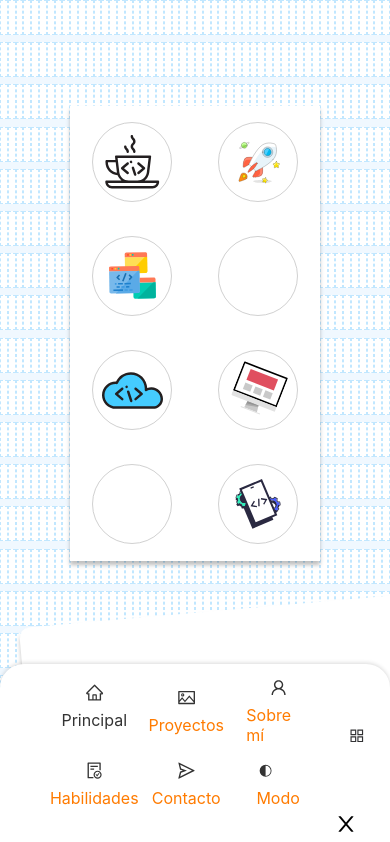
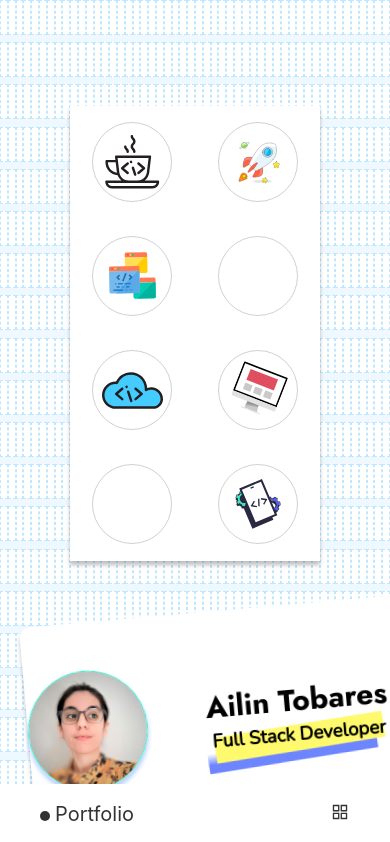
Before and after one commit to a1l1n/Portfolio, a React (Create React App) app: page / in a window 390 px wide. Shown: the top 842 px of the page. Built offline with nearby package versions, Linux system fonts and the light colour scheme.

Commit message:
feat(navbar): add responsive css

```diff
--- a/src/Components/NavBar/NavBar.jsx
+++ b/src/Components/NavBar/NavBar.jsx
@@ -12,7 +12,7 @@ import Styles from "./NavBar.module.css";
 
 export const NavBar = () => {
     const [ Toggle, showMenu ] = useState(false);
-    console.log("Esto es Toggle: ", Toggle)
+    console.log(Toggle)
 
     const [selectedItem, setSelectedItem] = useState(0);
     const items = ['Principal', 'Proyectos', 'Sobre mí', 'Habilidades', 'Contacto'];
@@ -25,7 +25,7 @@ export const NavBar = () => {
     <header className={`${Styles.header} ${Styles.fixedBottom}`}>
         <nav className={Styles.nav}>
             {
-              Toggle ?
+              !Toggle ?
               <div className={Styles.nav_logo}>
                 <BsCircleFill className={Styles.nav_logo_icon} />
                 Portfolio
@@ -33,8 +33,9 @@ export const NavBar = () => {
               :
               null
             }
+       <div className={Toggle ? Styles.nav_menu : Styles.show_menu }>
 
-            <ul className={Styles.nav_container}>
+            <ul className={Toggle ? Styles.nav_menu_grid : Styles.nav_container}>
             {items.map((item, index) => (
                 <li
                 key={index}
@@ -56,10 +57,13 @@ export const NavBar = () => {
                   Modo
                 </li>
             </ul>
-            <div id='bottom-navbar-indicator' className={`${Styles.indicator} ${Styles[`indicator-${selectedItem}`]}`}></div>
+       </div>
+            <div id='bottom-navbar-indicator' className={ `${Styles.indicator} ${Styles[`indicator-${selectedItem}`]}` }></div>
+
             <div>
-            <AiOutlineClose className={Styles.nav_close} onClick={() => showMenu(!Toggle)}/>
+            <AiOutlineClose className={Toggle ? Styles.nav_close : Styles.nav_close_inactive} onClick={() => showMenu(!Toggle)}/>
             </div>
+
             <div className={Styles.nav_toggle} onClick={() => showMenu(!Toggle)}>
             <AiOutlineAppstore />
             </div>
--- a/src/Components/NavBar/NavBar.module.css
+++ b/src/Components/NavBar/NavBar.module.css
@@ -14,8 +14,6 @@
 
 .nav {
     position: relative;
-    display: flex;
-    align-items: center;
     height: 80px;
     width: 720px;
     border-radius: 10px;
@@ -28,7 +26,8 @@
     position: relative;
     width: 90%;
     height: 100%;
-    margin: auto;
+    margin-left: auto;
+    margin-right: auto;
     display: flex;
     align-items: center;
     justify-content: space-between;
@@ -59,11 +58,15 @@
     transition: 0.3s;
 }
 
+.show_menu {
+    margin-top: 0.8em;
+}
+
 .nav_menu_icon {
     font-size: 1.8rem;
     height: 50%;
     transition: 0.3s;
-    margin-bottom: .5rem;
+    margin-bottom: .4rem;
     color: var(--text-color);
 }
 
@@ -115,26 +118,8 @@
 
 /* --------------------------------------------------- */
 
-.nav_close, .nav_toggle, .nav_logo {
+.nav_close, .nav_close_inactive, .nav_toggle, .nav_logo {
     display: none;
-}
-
-.nav_menu_grid {
-    display: flex;
-    align-items: center;
-    column-gap: 3rem;
-    list-style: none;
-}
-
-.nav_menu_grid a {
-    text-decoration: none;
-}
-
-
-.nav_logo, .nav_toggle {
-    color: rgb(51, 51, 53);
-    font-size: 22px;
-    font-weight: 500;
 }
 
 .nav_logo_icon {
@@ -142,8 +127,7 @@
     margin-right: 5px;
 }
 
-
-.nav_menu_item  {
+.nav_menu_item, .nav_menu_mode  {
     display: flex;
     flex-direction: column;
     align-items: center;
@@ -154,27 +138,45 @@
 /* MEDIUM DEVICES ----------------------------------- */
 
 @media screen and (max-width: 801px){
-
     .fixedBottom {
-        bottom: 0;
         margin-bottom: 0;
     }
+
     .nav {
-        transition: .3s;
-        z-index: 2;
         width: 100%;
-        height: 180px;
-        padding: 2rem 1.5rem 4rem;
-        box-shadow: 0 -1px 4px rgba(0, 0, 0, 0.15);
-        border-radius: 1.5rem 1.5rem 0 0;
-        transition: .3s;
+        border-radius: 0;
+        display: flex;
+        align-items: center;
+        justify-content: space-between;
+        height: 60px;
     }
 
     .nav_container {
+        display: none;
+    }
+
+    .nav_menu {
+        position: fixed;
+        bottom: 0;
+        left: 0;
+        height: 180px;
+        width: 100%;
+        padding: 2rem 1.5rem 4rem;
+        border-radius: 1.5rem 1.5rem 0 0;
+        box-shadow: 0 -1px 4px rgba(0, 0, 0, 0.15);
+        transition: .3s;
+        background-color: white;
+    }
+
+    .show_menu {
+        bottom: 0;
+    }
+
+    .nav_menu_grid {
         display: grid;
         grid-template-columns: repeat(3, 1fr);
         place-content: center;
-        margin-top: 0.6em;
+        margin: auto;
     }
 
     .nav_menu_item, .nav_menu_mode {
@@ -190,18 +192,13 @@
         display: none;
     }
 
-/*     .nav_menu_grid {
-        display: grid;
-        grid-template-columns: repeat(3, 1fr);
-        gap: 2rem;
-    }  */
-
     .nav_menu_icon {
         font-size: 1.2rem;
     }
 
     .nav_close {
         position: absolute;
+        z-index: 2;
         right: 2rem;
         bottom: .5rem;
         font-size: 1.5rem;
@@ -209,16 +206,29 @@
         color: black
     }
 
-    .nav_close:hover {
-        color:rgb(175, 150, 6);
+    .nav_close_inactive {
+        display: none;
+    }
+
+    .nav_close:hover, .nav_toggle:hover {
+    /*     color:rgb(175, 150, 6); */
+    color: var(--secondary-color);
     }
 
     .nav_toggle {
-        font-size: 1.1rem;
         cursor: pointer;
+        margin-right: 2em;
+        font-size: 20px;
     }
-    .nav_close, .nav_toggle, .nav_menu_icon {
+    .nav_close, .nav_toggle, .nav_logo {
         display: block;
+        color: var(--text-color)
+    }
+
+    .nav_logo {
+        position: relative;
+        margin-left: 2em;
+        font-size: 20px;
     }
 }
 
@@ -227,42 +237,4 @@
     .nav_menu {
         padding: 2rem .25rem 4rem;
     }
-
-    .nav_menu_grid {
-        column-gap: 0;
-    }
-
-    .indicator {
-        width: 90px;
-        height: 4.375rem;
-        top: 10px;
-        z-index: 5;
-        display: flex;
-    }
-
-    .indicator-0 {
-        left: 14%;
-    }
-
-    .indicator-1 {
-        left: calc(1 * (75px + 117px));
-    }
-
-    .indicator-2 {
-        left: calc(2 * (75px + 83px));
-    }
-
-    .indicator-3 {
-        left: calc(3 * (0px + 23px));
-        top: 80px;
-    }
-
-    .indicator-4 {
-        left: calc(4 * (0px + 48px));
-        top: 80px
-    }
-
-    .nav_menu_active {
-        transform: translateY(0px);
-    }
 }
```
